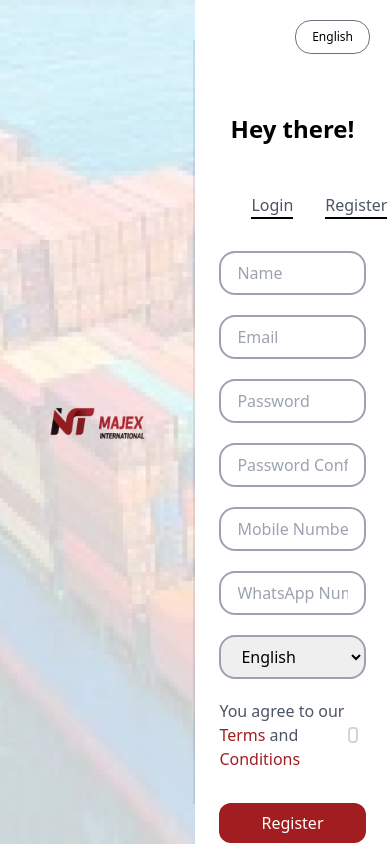
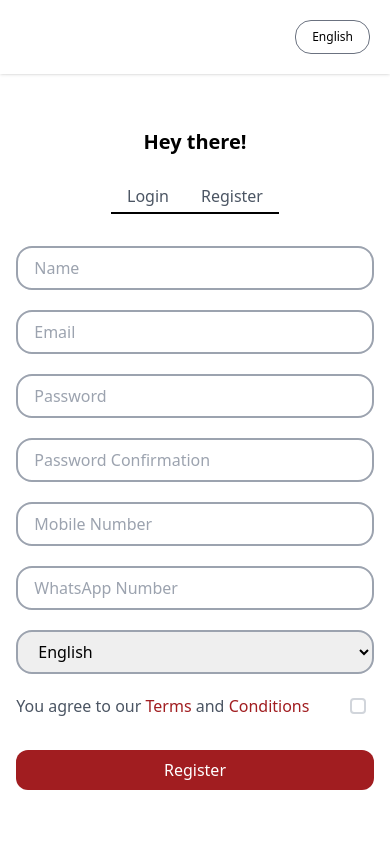
Before and after one commit to yaramuhammad/Majex, a React (Vite) app: page /authentication/1 in a window 390 px wide. Built offline with nearby package versions, Linux system fonts and the light colour scheme.

Commit message:
improvement: Responsive Auth Design

```diff
--- a/src/Components/Auth/AuthSidePanel.jsx
+++ b/src/Components/Auth/AuthSidePanel.jsx
@@ -2,8 +2,8 @@ import React from "react";
 
 const AuthSidePanel = () => {
   return (
-    <div className="w-1/2 border-r-2 ">
-      <div className="fixed top-0 bottom-0 left-0 min-h-screen rtl:left-auto rtl:right-0 w-1/2">
+    <div className="hidden md:block w-1/2">
+      <div className="fixed top-0 bottom-0 left-0 rtl:left-auto rtl:right-0 w-full md:w-1/2">
         <div className="absolute inset-0">
           <img
             src={require("../../assets/images 1.png")}
--- a/src/Components/Home/LangDropdown.jsx
+++ b/src/Components/Home/LangDropdown.jsx
@@ -1,7 +1,7 @@
 import React, { useState, useRef, useEffect } from "react";
 import { useTranslation, getI18n } from "react-i18next";
 
-const LanguageDropdown = ({ closeSidebar = () => {} }) => {
+const LanguageDropdown = ({ dir = "up",closeSidebar = () => {} }) => {
   const { t, i18n } = useTranslation();
   const [showDropdown, setShowDropdown] = useState(false);
   const dropdownRef = useRef(null);
@@ -49,7 +49,9 @@ const LanguageDropdown = ({ closeSidebar = () => {} }) => {
         </span>
       </div>
       {showDropdown && (
-        <div className="absolute rtl:right-0 ltr:left-0 rtl:xl:left-0 ltr:xl:right-0 rtl:xl:right-auto ltr:xl:left-auto bottom-8 xl:top-[100%] xl:bottom-auto mt-2 w-48 bg-white border border-gray-200 rounded-lg shadow-lg">
+        <div className={`absolute rtl:right-0 ltr:left-0 rtl:xl:left-0 ltr:xl:right-0 rtl:xl:right-auto ltr:xl:left-auto
+          ${dir=='down'?"xl:top-[100%] xl:bottom-auto": "bottom-8"}
+        mt-2 w-48 bg-white border border-gray-200 rounded-lg shadow-lg`}>
           <div
             onClick={() => changeLanguage("ar")}
             className="block px-4 py-2 text-gray-800 hover:bg-gray-100"
--- a/src/Pages/Auth/Authpage.jsx
+++ b/src/Pages/Auth/Authpage.jsx
@@ -12,24 +12,28 @@ const AuthPage = () => {
   const [activeTab, setActiveTab] = useState(type);
 
   return (
-    <div className="flex h-screen py-10 overflow-y-auto">
-      <div className="fixed top-0 right-0 rtl:right-auto rtl:left-0 p-5">
-        <LanguageDropdown />
+    <div className="flex flex-col md:flex-row h-screen py-10 overflow-y-auto">
+      <div className="fixed top-0 left-0 p-5 z-50 bg-white md:w-1/2 shadow w-full flex justify-end xl:bg-transparent xl:shadow-none">
+        <LanguageDropdown dir="down" />
       </div>
       <AuthSidePanel />
-      <div className="w-1/2 flex justify-center items-center bg-white">
-        <div className="w-3/4 py-44 pb-16">
-          <h2 className="text-2xl font-bold text-center mb-12">
+      <div className="w-full md:w-1/2 flex justify-center items-center bg-white">
+        <div
+          className={`w-11/12 md:w-3/4 py-16 ${
+            activeTab === "login" ? "md:py-16 " : "md:pb-16 md:pt-96 xl:pt-64"
+          }`}
+        >
+          <h2 className="text-xl md:text-2xl font-bold text-center my-6 md:mb-12">
             {t("auth.heyThere")}
           </h2>
-          <div className="flex justify-evenly mt-4">
+          <div className="flex justify-center md:justify-evenly mt-4">
             <button
               onClick={() => setActiveTab("login")}
               className={`${
                 activeTab === "login"
                   ? "text-primary border-b-2 border-primary"
                   : "text-gray-600 border-b-2 border-black"
-              } ml-8`}
+              } px-4 py-1`}
             >
               {t("auth.login")}
             </button>
@@ -39,12 +43,14 @@ const AuthPage = () => {
                 activeTab === "register"
                   ? "text-primary border-b-2 border-primary"
                   : "text-gray-600 border-b-2 border-black"
-              } ml-8`}
+              } px-4 py-1`}
             >
               {t("auth.register")}
             </button>
           </div>
-          {activeTab === "login" ? <LoginForm /> : <RegistrationForm />}{" "}
+          <div className="mt-8">
+            {activeTab === "login" ? <LoginForm /> : <RegistrationForm />}
+          </div>
         </div>
       </div>
     </div>
```
